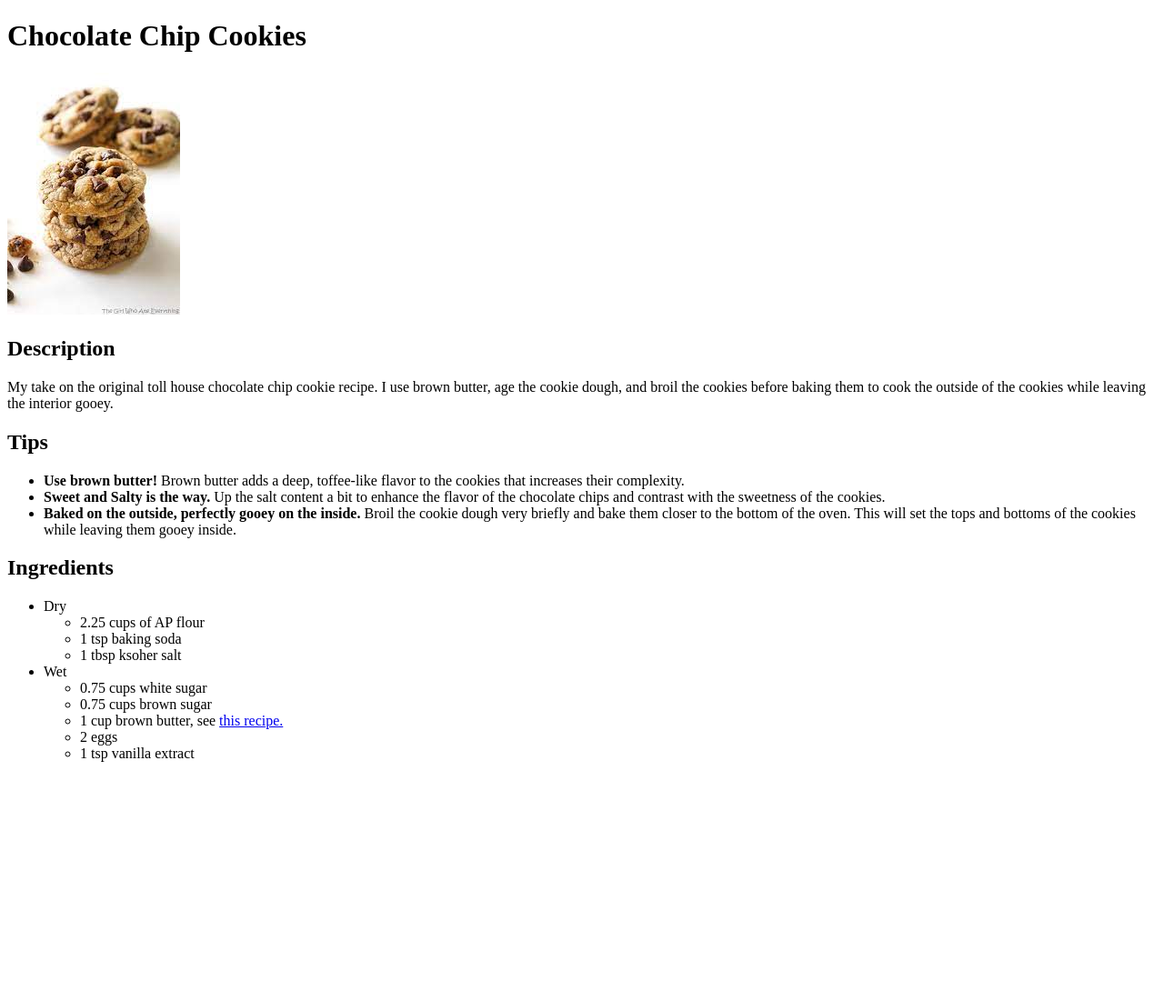
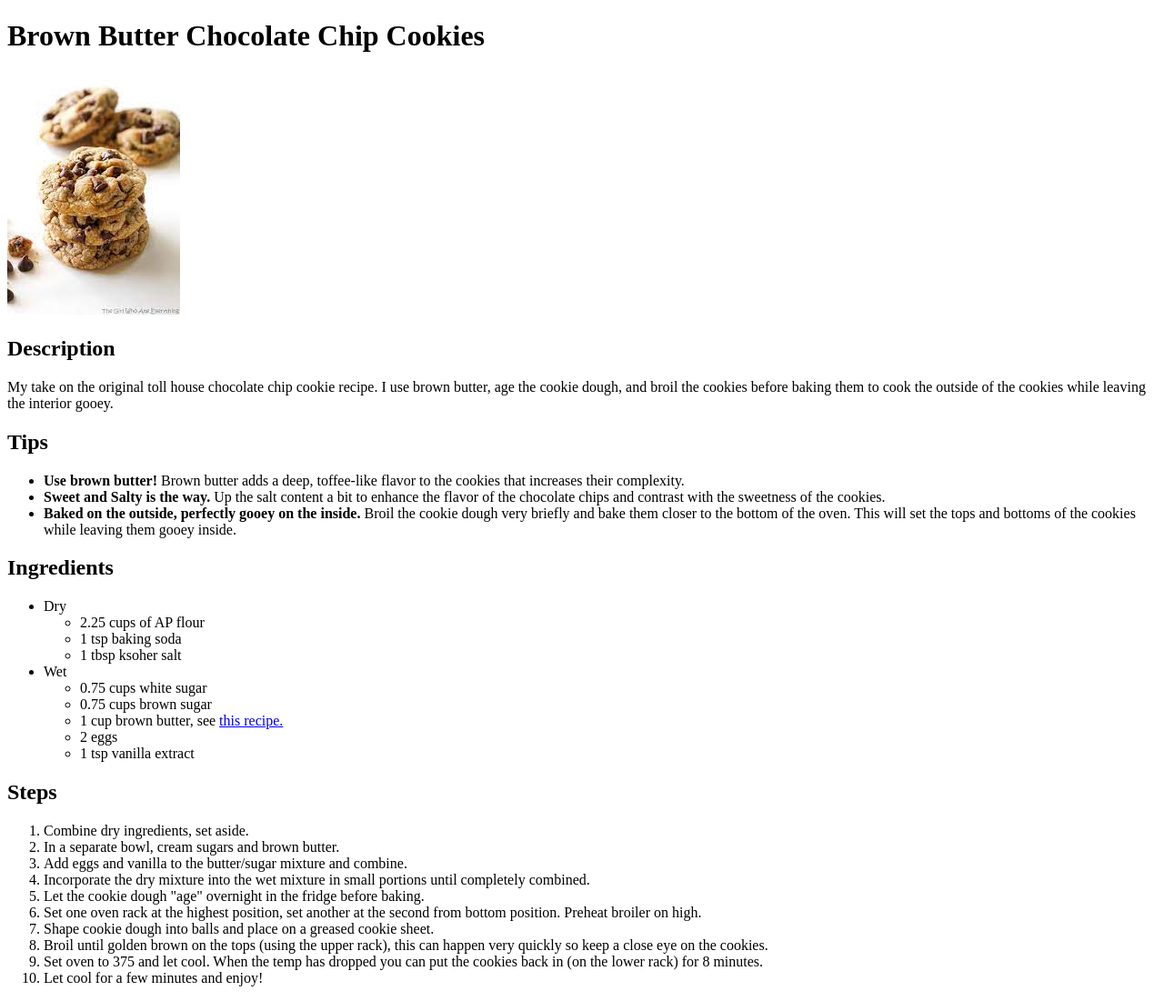
Before and after one commit to khendrix12/odin-recipes, a plain HTML site: page recipes/chocolate_chip_cookies.html in a window 1280 px wide. Shown: the whole page at 91% size. Before the commit the page ends 854 px from the top, so only its background shows below. Drawn offline with Linux system fonts and the light colour scheme.

Commit message:
Add steps to chocolate chip cookie recipe

```diff
--- a/recipes/chocolate_chip_cookies.html
+++ b/recipes/chocolate_chip_cookies.html
@@ -2,10 +2,10 @@
 <html lang="en">
     <head>
         <meta charset="utf-8">
-        <title>Chocolate Chip Cookies</title>
+        <title>Brown Butter Chocolate Chip Cookies</title>
     </head>
     <body>
-        <h1>Chocolate Chip Cookies</h1>
+        <h1>Brown Butter Chocolate Chip Cookies</h1>
     </body>
     <img src="../img/choc_chip_cookies.jpeg">
     <h2>Description</h2>
@@ -33,4 +33,19 @@
             </ul>
         </li>
     </ul>
+    <h2>Steps</h2>
+    <ol>
+        <li>Combine dry ingredients, set aside.</li>
+        <li>In a separate bowl, cream sugars and brown butter.</li>
+        <li>Add eggs and vanilla to the butter/sugar mixture and combine.</li>
+        <li>Incorporate the dry mixture into the wet mixture in small portions until completely combined.</li>
+        <li>Let the cookie dough "age" overnight in the fridge before baking.</li>
+        <li>Set one oven rack at the highest position, set another at the second from bottom position. Preheat broiler on high.</li>
+        <li>Shape cookie dough into balls and place on a greased cookie sheet.</li>
+        <li>Broil until golden brown on the tops (using the upper rack), this can happen very quickly so keep a close eye on the cookies.</li>
+        <li>Set oven to 375 and let cool. When the temp has dropped you can put the cookies back in (on the lower rack) for 8 minutes.</li>
+        <li>Let cool for a few minutes and enjoy!</li>
+
+
+    </ol>
 </html>
```
